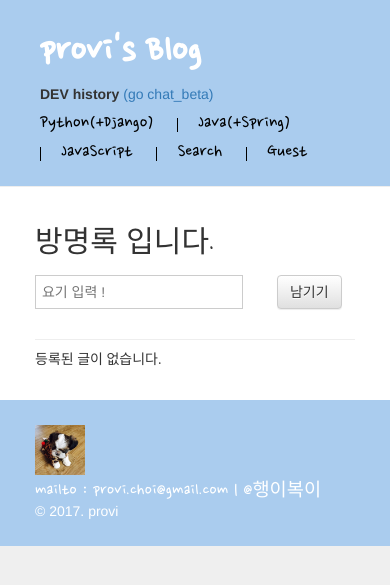
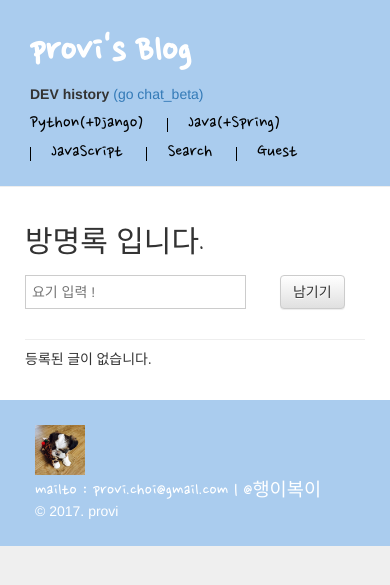
Before and after one commit to mildpriest/first-blog, a Django app: page /guest/ in a window 390 px wide. Shown: the top 585 px of the page. Run offline with Django 3.2, Linux system fonts and the light colour scheme; data that the repository does not hold is empty; some libraries are stand-ins or nearby versions; some web fonts are replaced.

Commit message:
style 수정

```diff
--- a/blog/static/css/common.css
+++ b/blog/static/css/common.css
@@ -160,6 +160,7 @@ nav {
 
 .post a {
     margin: 10px 10px 0px 0px;
+    word-break:break-all;
 }
 
 .button {
--- a/blog/static/css/response.css
+++ b/blog/static/css/response.css
@@ -17,7 +17,7 @@ p {
 .page-header {
     margin-top: 0;
     margin-bottom: 20px;
-    padding: 20px 40px 20px 40px;
+    padding: 20px 30px;
 }
 
 .page-header h1, .page-header h1 a, .page-header h1 a:visited, .page-header h1 a:active {
@@ -49,5 +49,8 @@ p {
     margin-right: 0px;
 }
 
+.col-md-12 {
+    padding: 0px 5px;
+}
 
 }
--- a/blog/views.py
+++ b/blog/views.py
@@ -168,7 +168,7 @@ def guest(request):
         if form.is_valid():
             note = form.save(commit=False)
             note.save()
-            send_email("provi's blog - 방명록이 등록되었습니다.", "\n내용 : " + note.text + "\n\n" + "http://www.provi.xyz/guest/")
+            # send_email("provi's blog - 방명록이 등록되었습니다.", "\n내용 : " + note.text + "\n\n" + "http://www.provi.xyz/guest/")
             return redirect('guest')
     else:
         form = GuestForm()
```
